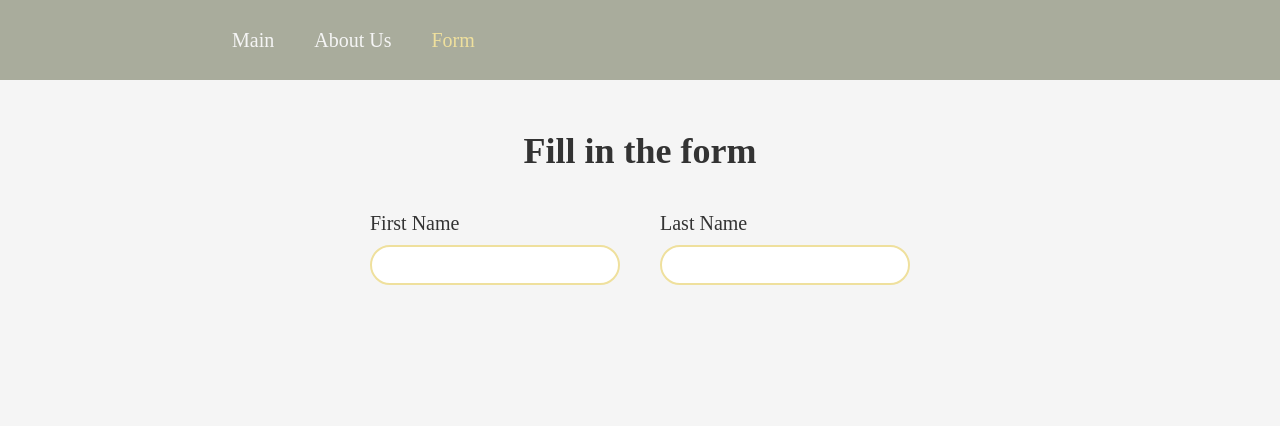
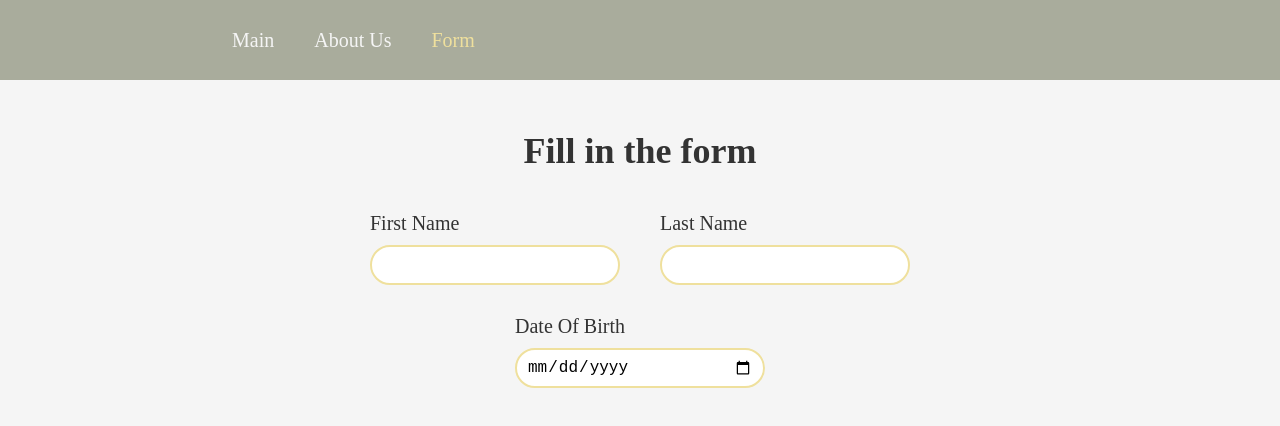
Before and after one commit to ViktoriaKondrashova1/react-2023, a React (Vite) app in the folder react-components/: page /form in a window 1280 px wide. Shown: the top 426 px of the page. Built offline with nearby package versions, Linux system fonts and the light colour scheme.

Commit message:
refactor: add base input

```diff
--- a/react-components/src/components/inputs/textInput/textInput.scss
+++ b/react-components/src/components/inputs/baseInput/baseInput.scss
@@ -1,4 +1,4 @@
-.text-input {
+.base-input {
   &__label {
     font-size: 20px;
   }
--- /dev/null
+++ b/react-components/src/components/inputs/baseInput/baseInput.tsx
@@ -0,0 +1,33 @@
+import React from "react";
+import "./baseInput.scss";
+
+interface baseInputProps {
+  name: string;
+  type: string;
+}
+
+class BaseInput extends React.Component<baseInputProps> {
+  constructor(props: baseInputProps) {
+    super(props);
+  }
+  render() {
+    return (
+      <form className="base-input">
+        <label htmlFor={this.props.name} className="base-input__label">
+          {this.props.name
+            .split("-")
+            .map((word) => word[0].toUpperCase() + word.substring(1))
+            .join(" ")}
+          <br />
+          <input
+            type={this.props.type}
+            name={this.props.name}
+            className="base-input__input"
+          />
+        </label>
+      </form>
+    );
+  }
+}
+
+export default BaseInput;
--- a/react-components/src/components/inputs/textInput/textInput.tsx
+++ /dev/null
@@ -1,32 +0,0 @@
-import React from "react";
-import "./textInput.scss";
-
-interface textInputProps {
-  name: string;
-}
-
-class textInput extends React.Component<textInputProps> {
-  constructor(props: textInputProps) {
-    super(props);
-  }
-  render() {
-    return (
-      <form className="text-input">
-        <label htmlFor={this.props.name} className="text-input__label">
-          {this.props.name
-            .split("-")
-            .map((word) => word[0].toUpperCase() + word.substring(1))
-            .join(" ")}
-          <br />
-          <input
-            type="text"
-            name={this.props.name}
-            className="text-input__input"
-          />
-        </label>
-      </form>
-    );
-  }
-}
-
-export default textInput;
--- a/react-components/src/containers/form/form.scss
+++ b/react-components/src/containers/form/form.scss
@@ -1,7 +1,10 @@
 .form {
+  display: flex;
+  flex-direction: column;
   padding-top: 40px;
+  gap: 30px;
 
-  &__name {
+  &__wrapper {
     display: flex;
     justify-content: center;
     gap: 40px;
--- a/react-components/src/containers/form/form.tsx
+++ b/react-components/src/containers/form/form.tsx
@@ -1,14 +1,17 @@
 import React from "react";
-import TextInput from "../../components/inputs/textInput/textInput";
+import BaseInput from "../../components/inputs/baseInput/baseInput";
 import "./form.scss";
 
 class Form extends React.Component {
   render() {
     return (
       <div className="form">
-        <div className="form__name">
-          <TextInput name="first-name" />
-          <TextInput name="last-name" />
+        <div className="form__wrapper">
+          <BaseInput name="first-name" type={"text"} />
+          <BaseInput name="last-name" type={"text"} />
+        </div>
+        <div className="form__wrapper">
+          <BaseInput name="date-of-birth" type={"date"} />
         </div>
       </div>
     );
```
